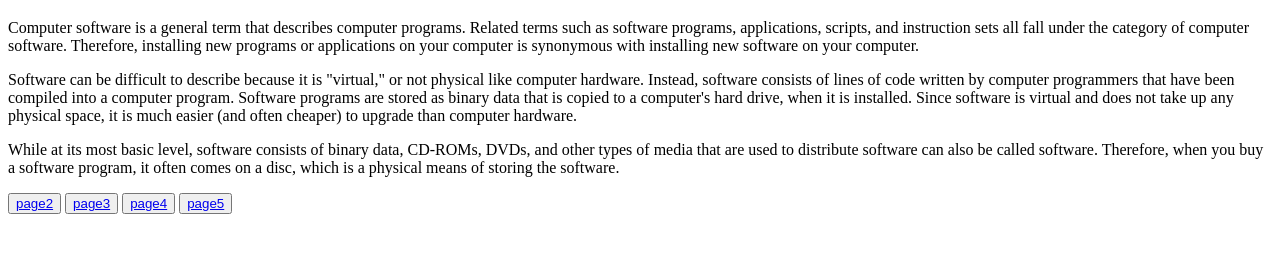
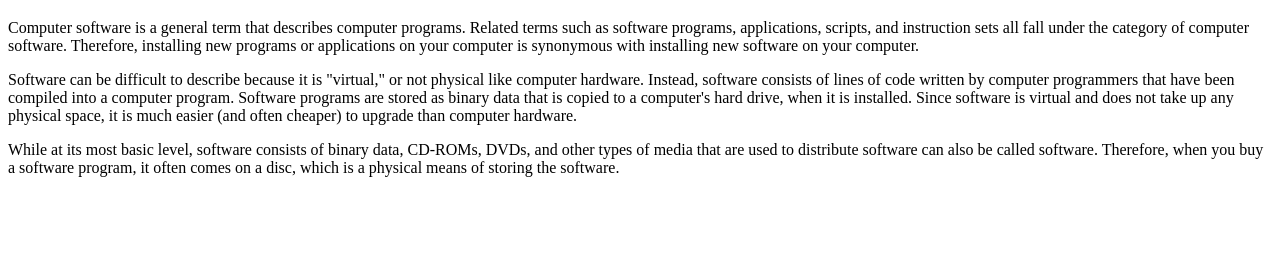
Before and after one commit to mohamedramadan1234/ece001, a plain HTML site: page index.html in a window 1280 px wide. Shown: the part 457-710 px from the top of the page. Drawn offline with Linux system fonts and the light colour scheme.

Commit message:
Update index.html

```diff
--- a/index.html
+++ b/index.html
@@ -19,9 +19,6 @@
     <p>Computer software is a general term that describes computer programs. Related terms such as software programs, applications, scripts, and instruction sets all fall under the category of computer software. Therefore, installing new programs or applications on your computer is synonymous with installing new software on your computer.</p>
     <p>Software can be difficult to describe because it is "virtual," or not physical like computer hardware. Instead, software consists of lines of code written by computer programmers that have been compiled into a computer program. Software programs are stored as binary data that is copied to a computer's hard drive, when it is installed. Since software is virtual and does not take up any physical space, it is much easier (and often cheaper) to upgrade than computer hardware.</p>
     <p>While at its most basic level, software consists of binary data, CD-ROMs, DVDs, and other types of media that are used to distribute software can also be called software. Therefore, when you buy a software program, it often comes on a disc, which is a physical means of storing the software.</p>
-<button><a href="mis.html.txt">page2</a></button>
-<button><a href="fis.html.txt">page3</a></button>
-<button><a href="ptt.html.txt">page4</a></button>
-<button><a href="mpi.html.txt">page5</a></button>
+
 
 </html>
```
